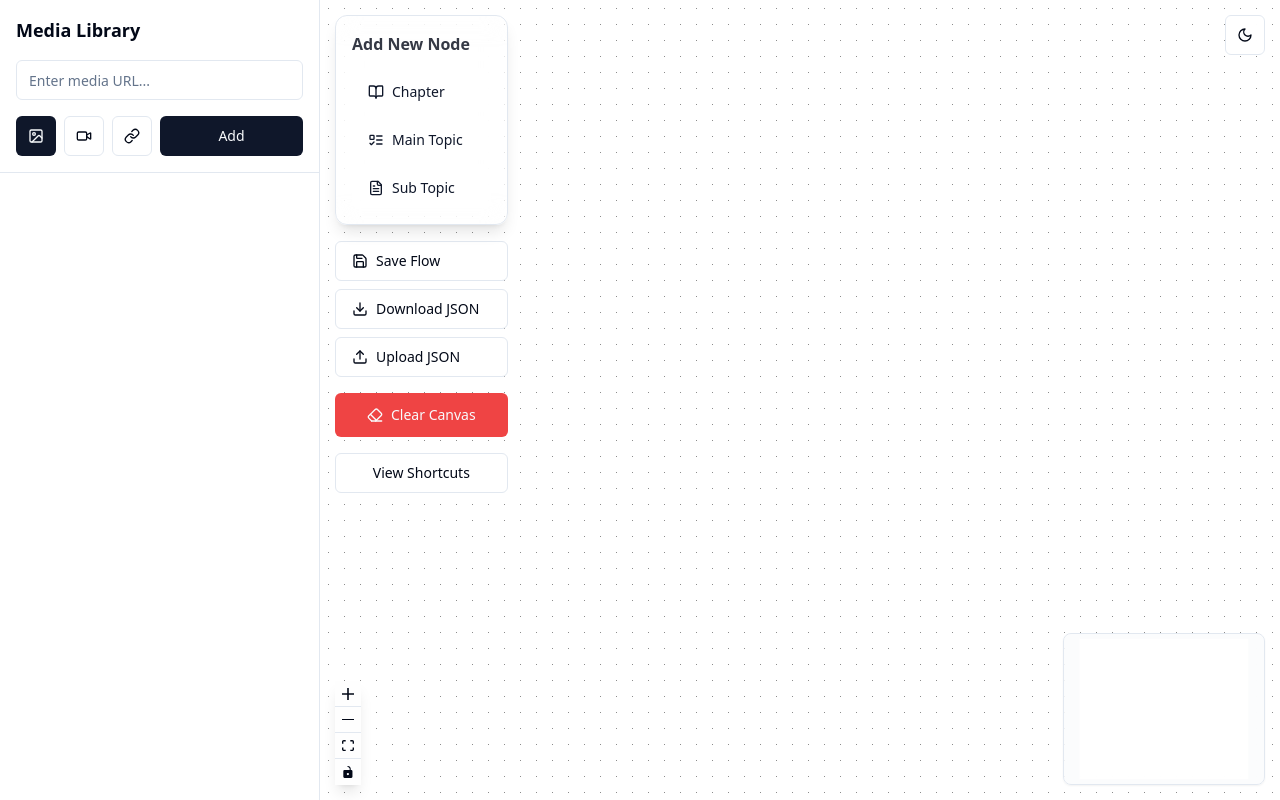
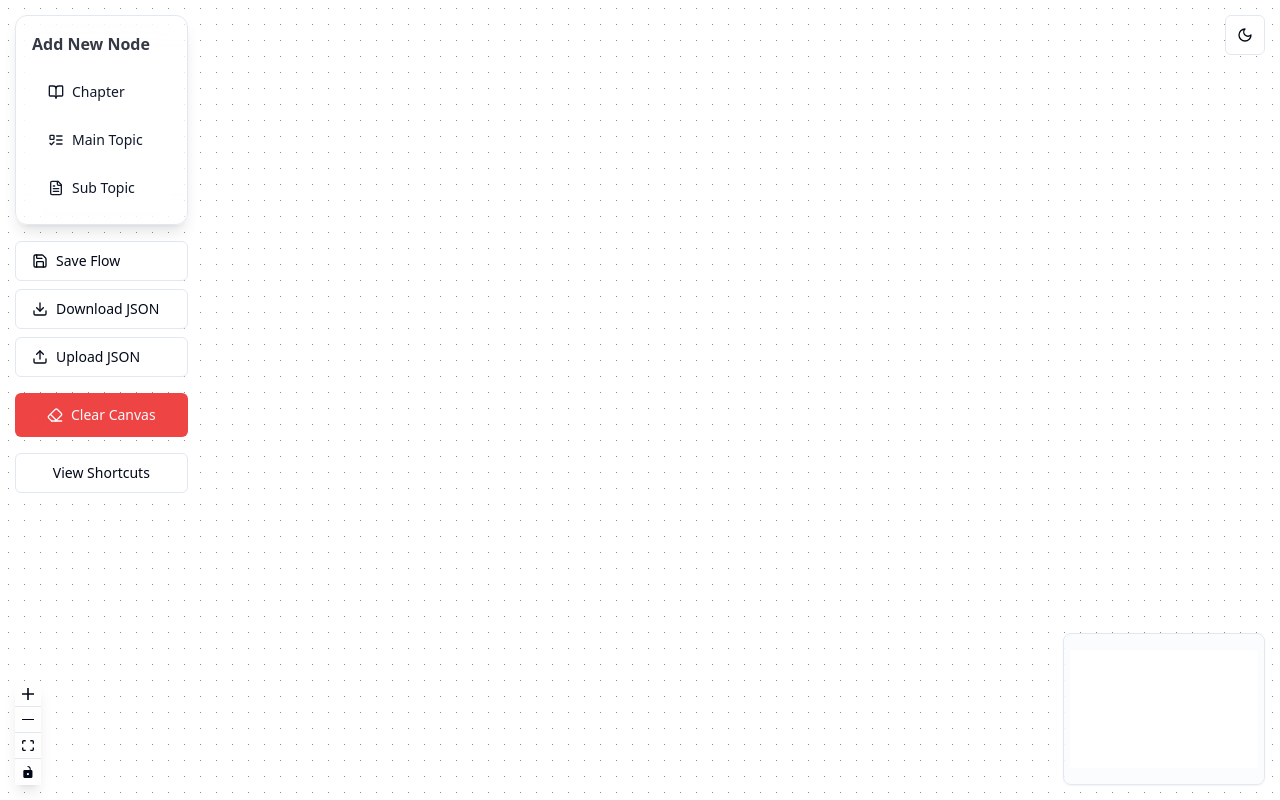
Before and after one commit to Sameer-Bagul/flowmindmap, a React (Vite) app: page / in a window 1280 px wide. Built offline with nearby package versions, Linux system fonts and the light colour scheme.

Commit message:
side bar removed

```diff
--- a/src/pages/Index.tsx
+++ b/src/pages/Index.tsx
@@ -99,7 +99,7 @@ const Index = () => {
 
   return (
     <div className="w-screen h-screen flex bg-background">
-      <MediaSidebar />
+      {/* <MediaSidebar /> */}
       <div className="flex-1">
         <ReactFlow
           nodes={nodes}
```
